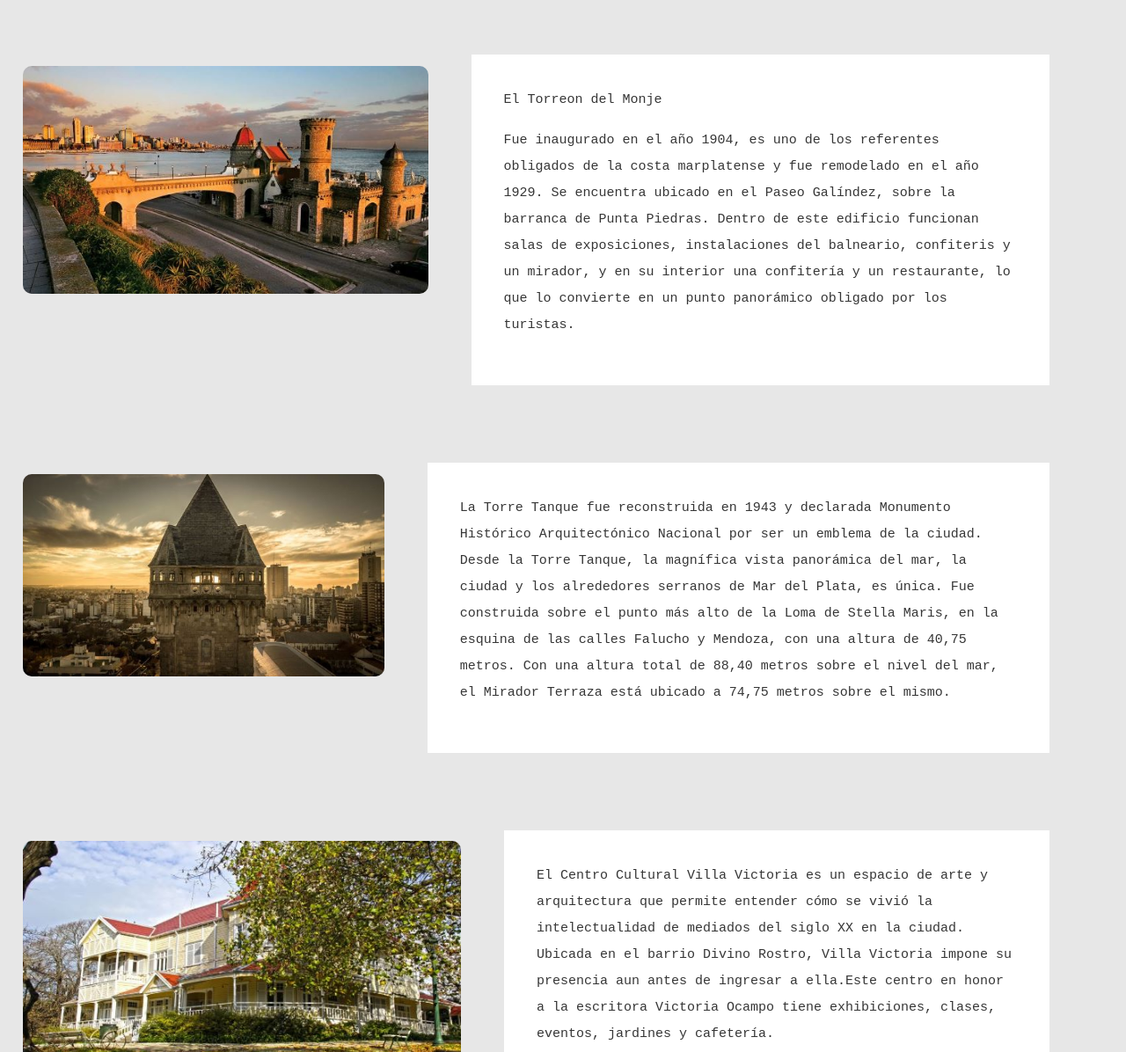
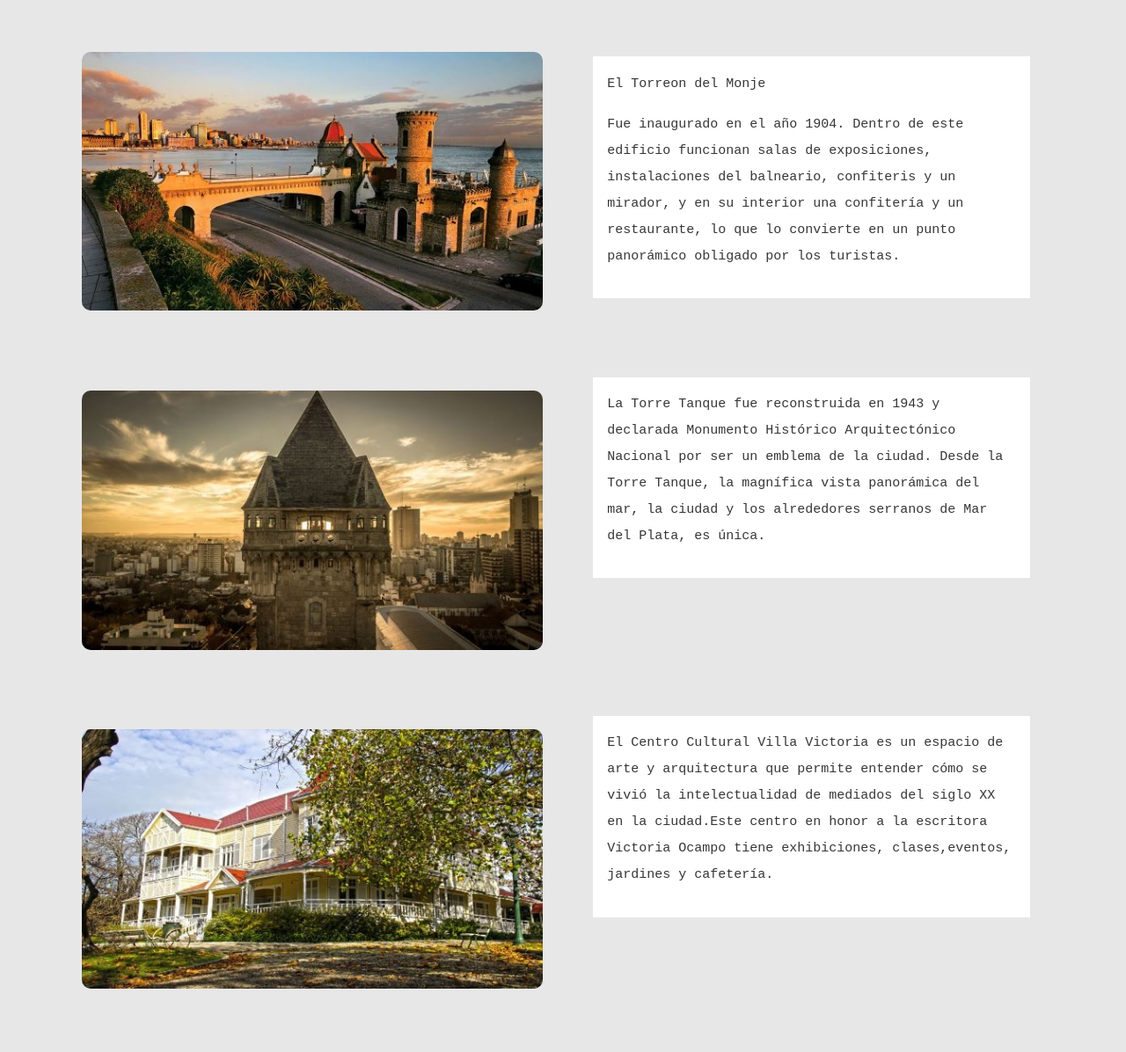
Before and after one commit to romiperri/mardelperri, a plain HTML site: page pages/actividades.html in a window 1280 px wide. Shown: the part 480-1676 px from the top of the page at 88% size. Drawn offline with nearby package versions, Linux system fonts and the light colour scheme.

Commit message:
cambios con BS

```diff
--- a/pages/actividades.html
+++ b/pages/actividades.html
@@ -79,75 +79,80 @@
       <h1 class="white">¿Que actividades puedo realizar en Mar del Plata?</h1>
     </div>
 
+    <div class="container">
+      <div class="row mt-5">
+        <div class="col-lg-6 col-md-12">
           <section class="contenedor__actividades">
-      <div class="imagen__A">
-        <img
-          class="img__gallery"
-          src="../img/torreon2.jpg"
-          alt="foto del Torreon del Monje"
-        />
+            <img class="img__gallery" src="../img/torreon2.jpg" alt="foto del Torreon del Monje" />
         </div>
+
+        <div class="col-lg-6 col-md-12">
           <div class="parrafo__A">
             <p>El Torreon del Monje</p>
             <p>
-          Fue inaugurado en el año 1904, es uno de los referentes obligados de
-          la costa marplatense y fue remodelado en el año 1929. Se encuentra
-          ubicado en el Paseo Galíndez, sobre la barranca de Punta Piedras.
-          Dentro de este edificio funcionan salas de exposiciones, instalaciones
+              Fue inaugurado en el año 1904. Dentro de este edificio funcionan salas de exposiciones, instalaciones
               del balneario, confiteris y un mirador, y en su interior una
               confitería y un restaurante, lo que lo convierte en un punto
               panorámico obligado por los turistas.
             </p>
           </div>
+        </div>
+      </div>
+    </div>
     </section>
+
+    <div class="container">
+      <div class="row mt-5">
+        <div class="col-lg-6 col-md-12">
           <section class="contenedor__actividades">
             <div class="imagen__A">
-        <img
-          class="img__gallery"
-          src="../img/dronetorretanque.jpg"
-          alt="Foto de la Torre Tanque"
-        />
+              <img class="img__gallery" src="../img/dronetorretanque.jpg" alt="Foto de la Torre Tanque" />
             </div>
+        </div>
+        <div class="col-lg-6 col-md-12">
           <div class="parrafo__A">
             <p>
               La Torre Tanque fue reconstruida en 1943 y declarada Monumento
               Histórico Arquitectónico Nacional por ser un emblema de la ciudad.
               Desde la Torre Tanque, la magnífica vista panorámica del mar, la
-          ciudad y los alrededores serranos de Mar del Plata, es única. Fue
-          construida sobre el punto más alto de la Loma de Stella Maris, en la
-          esquina de las calles Falucho y Mendoza, con una altura de 40,75
-          metros. Con una altura total de 88,40 metros sobre el nivel del mar,
-          el Mirador Terraza está ubicado a 74,75 metros sobre el mismo.
+              ciudad y los alrededores serranos de Mar del Plata, es única.
             </p>
           </div>
+        </div>
         </section>
+      </div>
+    </div>
+    <div class="container">
+      <div class="row mt-5">
+        <div class="col-lg-6 col-md-12">
           <section class="contenedor__actividades">
             <div class="imagen__A">
-        <img
-          class="img__gallery"
-          src="../img/villavictoriaocampo.jpg"
-          alt="Casa de Victoria Ocampo"
-        />
+              <img class="img__gallery" src="../img/villavictoriaocampo.jpg" alt="Casa de Victoria Ocampo" />
             </div>
+        </div>
+
+        <div class="col-lg-6 col-md-12">
           <div class="parrafo__A">
             <p>
-          El Centro Cultural Villa Victoria es un espacio de arte y arquitectura
-          que permite entender cómo se vivió la intelectualidad de mediados del
-          siglo XX en la ciudad. Ubicada en el barrio Divino Rostro, Villa
-          Victoria impone su presencia aun antes de ingresar a ella.Este centro
-          en honor a la escritora Victoria Ocampo tiene exhibiciones, clases,
-          eventos, jardines y cafetería.
+              El Centro Cultural Villa Victoria es un espacio de arte y arquitectura que permite entender cómo se
+              vivió la intelectualidad de mediados del siglo XX en la ciudad.Este centro en honor a la escritora
+              Victoria Ocampo tiene exhibiciones, clases,eventos, jardines y cafetería.
             </p>
           </div>
+        </div>
         </section>
+      </div>
+    </div>
+    <div class="container">
+      <div class="row mt-5">
+        <div class="col-lg-6 col-md-12">
           <section class="contenedor__actividades">
             <div class="imagen__A">
-        <img
-          class="img__gallery"
-          src="../img/lagunadelospadres.jpg"
-          alt="Laguna de los Padres"
-        />
+              <img class="img__gallery" src="../img/lagunadelospadres.jpg" alt="Laguna de los Padres" />
             </div>
+        </div>
+
+        <div class="col-lg-6 col-md-12">
           <div class="parrafo__A">
             <p>
               Naturaleza y deportes se unen en una zona serrana ideal para conectar
@@ -156,7 +161,10 @@
               cortar con la rutina.
             </p>
           </div>
+        </div>
         </section>
+      </div>
+    </div>
     <footer>
       <div class="container-fluid">
         <div class="row p-2 bg-dark text-white">
```
Also changed, not shown: index.html (+0 -1 lines). Lines whose indentation alone changed are shown as unchanged.
